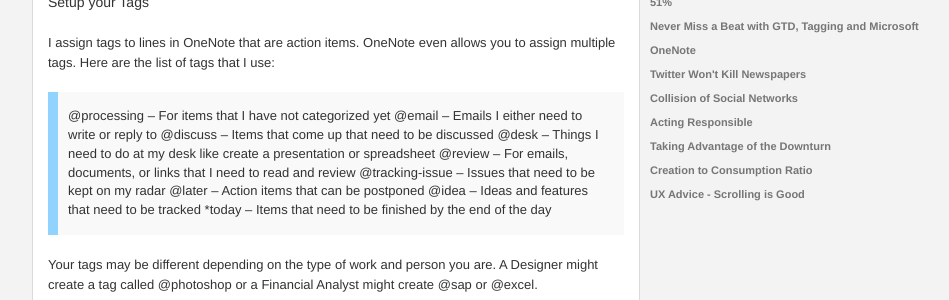
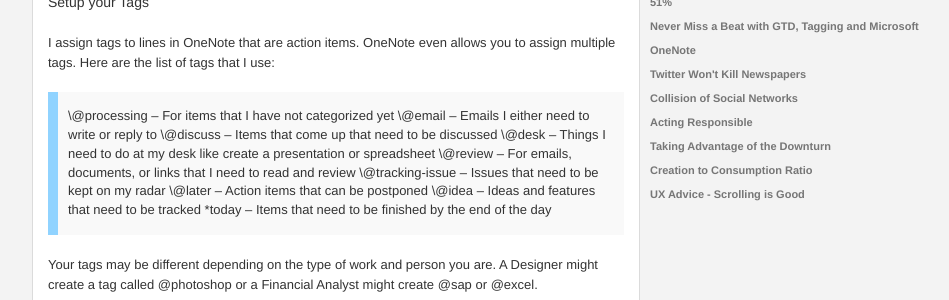
Before and after one commit to rypan/rypan.github.com, a Jekyll site: the page built from _posts/2009-07-15-microsoft-onenote-and-gtd.markdown, in a window 1280 px wide and 900 px high, scrolled down 1191 px. Shown: the part 152-452 px from the top of the window, without its empty margins (160-1109 px from the left). Built offline with Jekyll 4.4.1, drawn with Linux system fonts in a browser that asks for light colours.

Commit message:
Fixing GTD article.

```diff
--- a/_posts/2009-07-15-microsoft-onenote-and-gtd.markdown
+++ b/_posts/2009-07-15-microsoft-onenote-and-gtd.markdown
@@ -24,14 +24,14 @@ To give this kind of task management a shot, all you need is **Microsoft OneNote
 
 I assign tags to lines in OneNote that are action items.  OneNote even allows you to assign multiple tags.  Here are the list of tags that I use:
 
-> @processing – For items that I have not categorized yet
-> @email – Emails I either need to write or reply to
-> @discuss – Items that come up that need to be discussed
-> @desk – Things I need to do at my desk like create a presentation or spreadsheet
-> @review – For emails, documents, or links that I need to read and review
-> @tracking-issue – Issues that need to be kept on my radar
-> @later – Action items that can be postponed
-> @idea – Ideas and features that need to be tracked
+> \@processing – For items that I have not categorized yet
+> \@email – Emails I either need to write or reply to
+> \@discuss – Items that come up that need to be discussed
+> \@desk – Things I need to do at my desk like create a presentation or spreadsheet
+> \@review – For emails, documents, or links that I need to read and review
+> \@tracking-issue – Issues that need to be kept on my radar
+> \@later – Action items that can be postponed
+> \@idea – Ideas and features that need to be tracked
 > \*today – Items that need to be finished by the end of the day
 
 Your tags may be different depending on the type of work and person you are.  A Designer might create a tag called @photoshop or a Financial Analyst might create @sap or @excel.
```
